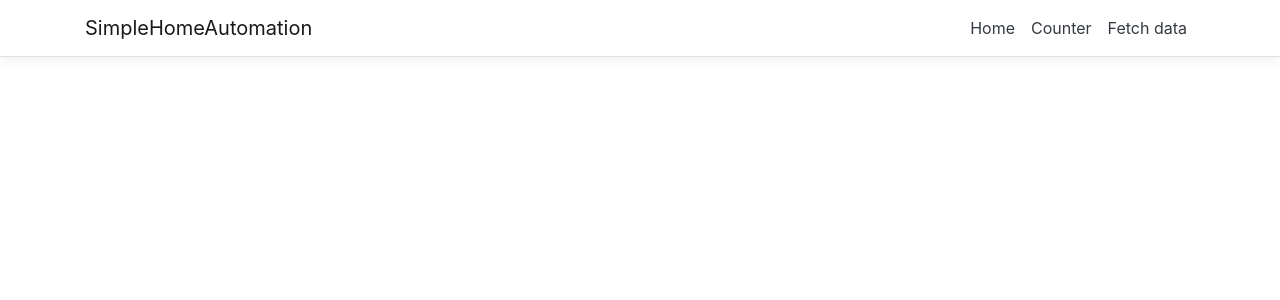
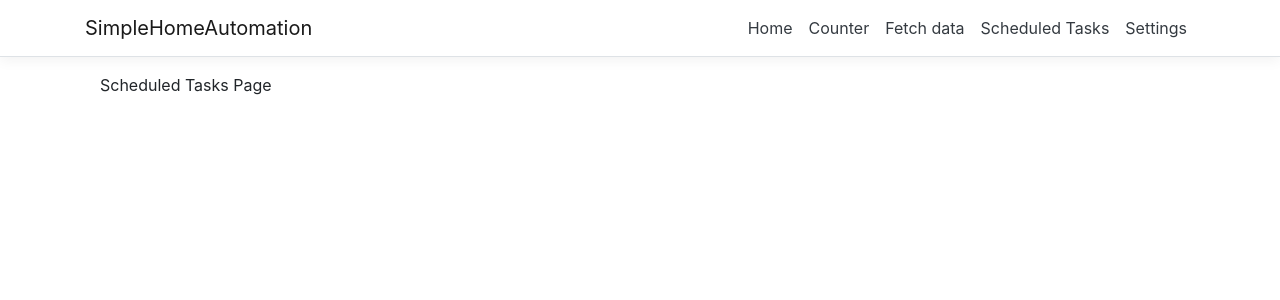
Before and after one commit to Furman950/simple-home-automation, a React (Create React App) app in the folder SimpleHomeAutomation/ClientApp/: page /scheduled-tasks in a window 1280 px wide. Shown: the top 300 px of the page. Built offline with nearby package versions, Linux system fonts and the light colour scheme.

Commit message:
Creating basic test view

```diff
--- a/SimpleHomeAutomation/ClientApp/package.json
+++ b/SimpleHomeAutomation/ClientApp/package.json
@@ -4,11 +4,12 @@
   "private": true,
   "dependencies": {
     "babel-eslint": "10.0.1",
-    "bootstrap": "^4.1.3",
+    "bootstrap": "^4.3.1",
     "jquery": "^3.4.1",
     "merge": "^1.2.1",
     "oidc-client": "^1.9.0",
     "react": "^16.0.0",
+    "react-bootstrap": "^1.0.0-beta.14",
     "react-dom": "^16.0.0",
     "react-router-bootstrap": "^0.24.4",
     "react-router-dom": "^4.2.2",
--- a/SimpleHomeAutomation/ClientApp/src/App.js
+++ b/SimpleHomeAutomation/ClientApp/src/App.js
@@ -6,17 +6,21 @@ import { FetchData } from './components/FetchData';
 import { Counter } from './components/Counter';
 
 import './custom.css'
+import ScheduledTasks from './components/ScheduledTasks';
+import Settings from './components/Settings';
 
 export default class App extends Component {
   static displayName = App.name;
 
-  render () {
+  render() {
     return (
       <Layout>
         <Route exact path='/' component={Home} />
         <Route path='/counter' component={Counter} />
         <Route path='/fetch-data' component={FetchData} />
+        <Route path='/scheduled-tasks' component={ScheduledTasks} />
+        <Route path='/settings' component={Settings} />
       </Layout>
-    );
+      );
+    }
   }
-}
--- a/SimpleHomeAutomation/ClientApp/src/components/Home.js
+++ b/SimpleHomeAutomation/ClientApp/src/components/Home.js
@@ -3,9 +3,6 @@ import { Button } from './widgets/Button';
 
 export class Home extends Component {
   static displayName = Home.name;
-
-
-
 
   render () {
     return (
--- a/SimpleHomeAutomation/ClientApp/src/components/NavMenu.js
+++ b/SimpleHomeAutomation/ClientApp/src/components/NavMenu.js
@@ -39,6 +39,12 @@ export class NavMenu extends Component {
                 <NavItem>
                   <NavLink tag={Link} className="text-dark" to="/fetch-data">Fetch data</NavLink>
                 </NavItem>
+                <NavItem>
+                  <NavLink tag={Link} className="text-dark" to="/scheduled-tasks">Scheduled Tasks</NavLink>
+                </NavItem>
+                <NavItem>
+                  <NavLink tag={Link} className="text-dark" to="/settings">Settings</NavLink>
+                </NavItem>
               </ul>
             </Collapse>
           </Container>
--- /dev/null
+++ b/SimpleHomeAutomation/ClientApp/src/components/ScheduledTasks.js
@@ -0,0 +1,13 @@
+import React, { Component } from 'react';
+import { Container } from 'reactstrap';
+
+
+export default class ScheduledTasks extends Component {
+    render() {
+        return (
+            <Container>
+                <p>Scheduled Tasks Page</p>
+            </Container>
+        )
+    }
+}
--- /dev/null
+++ b/SimpleHomeAutomation/ClientApp/src/components/Settings.js
@@ -0,0 +1,12 @@
+import React, { Component } from 'react';
+import { Container } from 'reactstrap';
+
+export default class Settings extends Component {
+    render() {
+        return (
+            <Container>
+                <p>Settings Page</p>
+            </Container>
+        )
+    }
+}
```
Also changed, not shown: 1 other file (tests, documents, lock files or other folders).
